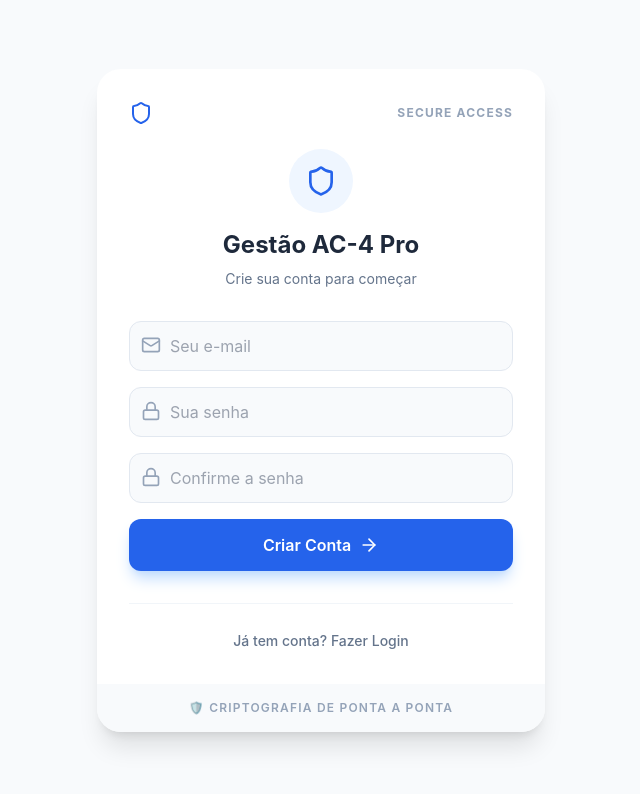
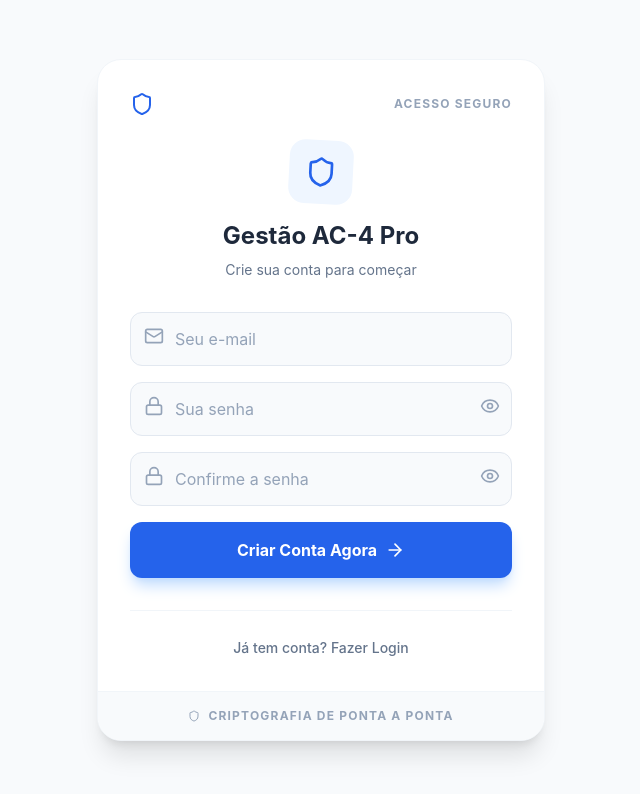
Before and after one commit to gustavcharles/gestao-financeira-ac4, a React (Vite) app in the folder web-app/: page /login in a window 1280 px wide. Both pictures are taken after a click on the button "Não tem acesso? Criar conta". Shown: the top 794 px of the page, without its empty margins (319-959 px from the left). Built offline with nearby package versions, Linux system fonts and the light colour scheme; no server answers.

Commit message:
feat: add login page and remove netlify configuration

```diff
--- a/web-app/src/pages/Login.tsx
+++ b/web-app/src/pages/Login.tsx
@@ -3,17 +3,32 @@ import { useNavigate } from 'react-router-dom';
 import { createUserWithEmailAndPassword, signInWithEmailAndPassword, sendPasswordResetEmail } from 'firebase/auth';
 import { doc, setDoc, serverTimestamp, query, collection, where, getDocs } from 'firebase/firestore';
 import { auth, db } from '../services/firebase';
-import { Shield, Lock, Mail, ArrowRight } from 'lucide-react';
+import { Shield, Lock, Mail, ArrowRight, Eye, EyeOff } from 'lucide-react';
 
 export const Login = () => {
     const [isRegister, setIsRegister] = useState(false);
     const [email, setEmail] = useState('');
     const [password, setPassword] = useState('');
     const [confirmPass, setConfirmPass] = useState('');
+    const [showPassword, setShowPassword] = useState(false);
+    const [showConfirmPass, setShowConfirmPass] = useState(false);
     const [error, setError] = useState('');
     const [resetMessage, setResetMessage] = useState('');
     const [loading, setLoading] = useState(false);
     const navigate = useNavigate();
+
+    const mapAuthError = (message: string) => {
+        if (message.includes('invalid-credential') || message.includes('wrong-password') || message.includes('user-not-found')) {
+            return 'E-mail ou senha incorretos. Verifique seus dados e tente novamente.';
+        }
+        if (message.includes('network-request-failed')) {
+            return 'Erro de conexão. Verifique sua internet.';
+        }
+        if (message.includes('too-many-requests')) {
+            return 'Muitas tentativas sem sucesso. Tente novamente mais tarde.';
+        }
+        return message.replace('Firebase: ', '');
+    };
 
     const handleSubmit = async (e: React.FormEvent) => {
         e.preventDefault();
@@ -86,7 +101,7 @@ export const Login = () => {
             }
             navigate('/');
         } catch (err: any) {
-            setError(err.message.replace('Firebase: ', ''));
+            setError(mapAuthError(err.message));
         } finally {
             setLoading(false);
         }
@@ -106,7 +121,7 @@ export const Login = () => {
             await sendPasswordResetEmail(auth, email);
             setResetMessage('E-mail de recuperação de senha enviado! Verifique sua caixa (e o spam).');
         } catch (err: any) {
-            setError(err.message.replace('Firebase: ', 'Erro ao enviar e-mail de recuperação: '));
+            setError(mapAuthError(err.message));
         } finally {
             setLoading(false);
         }
@@ -114,14 +129,14 @@ export const Login = () => {
 
     return (
         <div className="flex items-center justify-center min-h-screen bg-slate-50 dark:bg-slate-900 p-4 transition-colors duration-200">
-            <div className="w-full max-w-md bg-white dark:bg-slate-800 rounded-3xl shadow-xl overflow-hidden">
+            <div className="w-full max-w-md bg-white dark:bg-slate-800 rounded-3xl shadow-xl overflow-hidden border border-slate-100 dark:border-slate-700">
                 <div className="p-8 text-center">
                     <div className="flex justify-between items-center mb-6">
                         <Shield className="text-primary-600" size={24} />
-                        <span className="text-xs font-bold text-slate-400 tracking-widest">SECURE ACCESS</span>
+                        <span className="text-xs font-bold text-slate-400 tracking-widest uppercase">Acesso Seguro</span>
                     </div>
 
-                    <div className="mx-auto w-16 h-16 bg-primary-50 rounded-full flex items-center justify-center mb-4 text-primary-600">
+                    <div className="mx-auto w-16 h-16 bg-primary-50 dark:bg-primary-900/30 rounded-2xl flex items-center justify-center mb-4 text-primary-600 dark:text-primary-400 rotate-3 group hover:rotate-0 transition-transform duration-300">
                         <Shield size={32} />
                     </div>
 
@@ -132,52 +147,66 @@ export const Login = () => {
 
                     <form onSubmit={handleSubmit} className="space-y-4 text-left">
                         {error && (
-                            <div className="p-3 text-sm text-red-600 bg-red-50 rounded-xl">
+                            <div className="p-4 text-sm text-red-600 bg-red-50 dark:bg-red-900/20 dark:text-red-400 rounded-xl border border-red-100 dark:border-red-800/30 animate-shake">
                                 {error}
                             </div>
                         )}
                         {resetMessage && (
-                            <div className="p-3 text-sm text-emerald-600 bg-emerald-50 rounded-xl">
+                            <div className="p-4 text-sm text-emerald-600 bg-emerald-50 dark:bg-emerald-900/20 dark:text-emerald-400 rounded-xl border border-emerald-100 dark:border-emerald-800/30">
                                 {resetMessage}
                             </div>
                         )}
 
                         <div className="space-y-4">
                             <div className="relative">
-                                <Mail className="absolute left-3 top-3.5 text-slate-400" size={20} />
+                                <Mail className="absolute left-3.5 top-3.5 text-slate-400" size={20} />
                                 <input
                                     type="email"
                                     placeholder="Seu e-mail"
                                     value={email}
                                     onChange={(e) => setEmail(e.target.value)}
-                                    className="w-full pl-10 pr-4 py-3 bg-slate-50 dark:bg-slate-700 border border-slate-200 dark:border-slate-600 rounded-xl focus:outline-none focus:ring-2 focus:ring-primary-500 focus:border-transparent transition-all dark:text-white"
+                                    className="w-full pl-11 pr-4 py-3.5 bg-slate-50 dark:bg-slate-700/50 border border-slate-200 dark:border-slate-600 rounded-xl focus:outline-none focus:ring-2 focus:ring-primary-500 focus:border-transparent transition-all dark:text-white placeholder:text-slate-400"
                                     required
                                 />
                             </div>
 
                             <div className="relative">
-                                <Lock className="absolute left-3 top-3.5 text-slate-400" size={20} />
+                                <Lock className="absolute left-3.5 top-3.5 text-slate-400" size={20} />
                                 <input
-                                    type="password"
+                                    type={showPassword ? "text" : "password"}
                                     placeholder="Sua senha"
                                     value={password}
                                     onChange={(e) => setPassword(e.target.value)}
-                                    className="w-full pl-10 pr-4 py-3 bg-slate-50 dark:bg-slate-700 border border-slate-200 dark:border-slate-600 rounded-xl focus:outline-none focus:ring-2 focus:ring-primary-500 focus:border-transparent transition-all dark:text-white"
+                                    className="w-full pl-11 pr-12 py-3.5 bg-slate-50 dark:bg-slate-700/50 border border-slate-200 dark:border-slate-600 rounded-xl focus:outline-none focus:ring-2 focus:ring-primary-500 focus:border-transparent transition-all dark:text-white placeholder:text-slate-400"
                                     required
                                 />
+                                <button
+                                    type="button"
+                                    onClick={() => setShowPassword(!showPassword)}
+                                    className="absolute right-3 top-3.5 text-slate-400 hover:text-slate-600 dark:hover:text-slate-300 transition-colors"
+                                >
+                                    {showPassword ? <EyeOff size={20} /> : <Eye size={20} />}
+                                </button>
                             </div>
 
                             {isRegister && (
                                 <div className="relative">
-                                    <Lock className="absolute left-3 top-3.5 text-slate-400" size={20} />
+                                    <Lock className="absolute left-3.5 top-3.5 text-slate-400" size={20} />
                                     <input
-                                        type="password"
+                                        type={showConfirmPass ? "text" : "password"}
                                         placeholder="Confirme a senha"
                                         value={confirmPass}
                                         onChange={(e) => setConfirmPass(e.target.value)}
-                                        className="w-full pl-10 pr-4 py-3 bg-slate-50 dark:bg-slate-700 border border-slate-200 dark:border-slate-600 rounded-xl focus:outline-none focus:ring-2 focus:ring-primary-500 focus:border-transparent transition-all dark:text-white"
+                                        className="w-full pl-11 pr-12 py-3.5 bg-slate-50 dark:bg-slate-700/50 border border-slate-200 dark:border-slate-600 rounded-xl focus:outline-none focus:ring-2 focus:ring-primary-500 focus:border-transparent transition-all dark:text-white placeholder:text-slate-400"
                                         required
                                     />
+                                    <button
+                                        type="button"
+                                        onClick={() => setShowConfirmPass(!showConfirmPass)}
+                                        className="absolute right-3 top-3.5 text-slate-400 hover:text-slate-600 dark:hover:text-slate-300 transition-colors"
+                                    >
+                                        {showConfirmPass ? <EyeOff size={20} /> : <Eye size={20} />}
+                                    </button>
                                 </div>
                             )}
 
@@ -186,7 +215,7 @@ export const Login = () => {
                                     <button
                                         type="button"
                                         onClick={handleForgotPassword}
-                                        className="text-sm font-medium text-primary-600 dark:text-primary-400 hover:text-primary-700 transition-colors"
+                                        className="text-sm font-semibold text-primary-600 dark:text-primary-400 hover:text-primary-700 dark:hover:text-primary-300 transition-colors underline-offset-4 hover:underline"
                                     >
                                         Esqueceu a senha?
                                     </button>
@@ -197,20 +226,20 @@ export const Login = () => {
                         <button
                             type="submit"
                             disabled={loading}
-                            className="w-full py-3.5 bg-primary-600 text-white font-semibold rounded-xl hover:bg-primary-700 transition-colors shadow-lg shadow-primary-200 flex items-center justify-center gap-2 group"
+                            className="w-full py-4 bg-primary-600 text-white font-bold rounded-xl hover:bg-primary-700 active:scale-[0.98] transition-all shadow-lg shadow-primary-200 dark:shadow-none flex items-center justify-center gap-2 group disabled:opacity-70 disabled:cursor-not-allowed mt-2"
                         >
                             {loading ? (
-                                <div className="w-5 h-5 border-2 border-white/30 border-t-white rounded-full animate-spin" />
+                                <div className="w-5 h-5 border-3 border-white/30 border-t-white rounded-full animate-spin" />
                             ) : (
                                 <>
-                                    {isRegister ? "Criar Conta" : "Entrar"}
+                                    {isRegister ? "Criar Conta Agora" : "Entrar no Sistema"}
                                     <ArrowRight size={20} className="group-hover:translate-x-1 transition-transform" />
                                 </>
                             )}
                         </button>
                     </form>
 
-                    <div className="mt-8 pt-6 border-t border-slate-100">
+                    <div className="mt-8 pt-6 border-t border-slate-100 dark:border-slate-700">
                         <button
                             onClick={() => setIsRegister(!isRegister)}
                             className="text-sm text-slate-500 dark:text-slate-400 hover:text-primary-600 dark:hover:text-primary-400 font-medium transition-colors"
@@ -220,9 +249,9 @@ export const Login = () => {
                     </div>
                 </div>
 
-                <div className="bg-slate-50 dark:bg-slate-900 p-4 text-center">
-                    <p className="text-xs text-slate-400 font-semibold tracking-widest uppercase">
-                        🛡️ Criptografia de Ponta a Ponta
+                <div className="bg-slate-50 dark:bg-slate-900/50 p-4 text-center border-t border-slate-100 dark:border-slate-700">
+                    <p className="text-xs text-slate-400 font-bold tracking-widest uppercase flex items-center justify-center gap-2">
+                        <Shield size={12} /> Criptografia de Ponta a Ponta
                     </p>
                 </div>
             </div>
```
Also changed, not shown: 1 other file (tests, documents, lock files or other folders).
